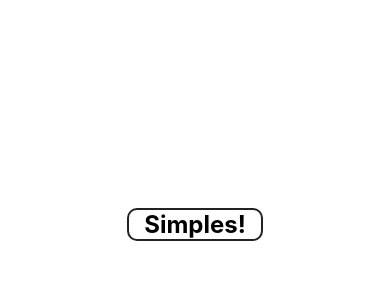
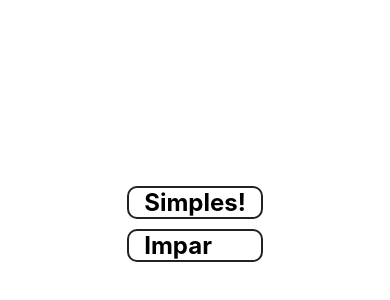
Before and after one commit to gfnasc/curso-reactnative-cod3rs, a React Native app: screen / in a window 390 px wide. Shown: the part 198-498 px from the top of the page. Built offline with nearby package versions, Linux system fonts and the light colour scheme.

Commit message:
renderização condicional

```diff
--- /dev/null
+++ b/src/components/Parimpar.js
@@ -0,0 +1,16 @@
+import React from 'react'
+import { View, Text } from 'react-native'
+import Padrao from '../styles/Padrao'
+
+function parImpar(num){
+    const v = num % 2 == 0 ? 'Par' : 'Impar'
+    return <Text style={Padrao.ex}>{v}</Text>
+}
+
+export default (props) => {
+    return (
+        <View>
+            {parImpar(props.numero)}
+        </View>
+    )
+}
--- a/src/components/Simples.js
+++ b/src/components/Simples.js
@@ -1,11 +1,13 @@
 import React from 'react';
 import { StyleSheet, Text, View, Button } from 'react-native';
 import Padrao from '../styles/Padrao'
+import Parimpar from '../components/Parimpar'
 
 export default (props) => {
     return (
         <View>
             <Text style={Padrao.ex}>{props.texto}</Text>
+            <Parimpar numero={33}></Parimpar>
         </View>
     );
 }
```
